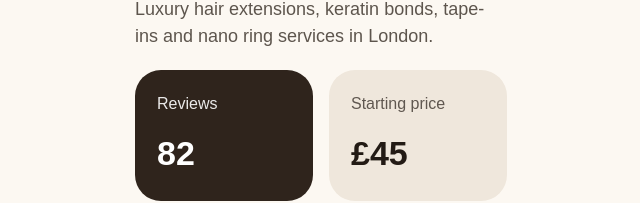
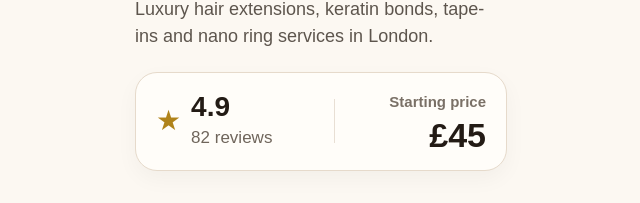
Before and after one commit to bellasalon4u-source/mapbookapp, a Next.js app: page /master/bella-keratin-studio in a window 1280 px wide. Shown: the part 609-812 px from the top of the page, without its empty margins (319-959 px from the left). Built offline with nearby package versions, Linux system fonts and the light colour scheme.

Commit message:
improve master stats block design

```diff
--- a/app/master/[id]/page.tsx
+++ b/app/master/[id]/page.tsx
@@ -352,45 +352,98 @@ export default function MasterPage() {
             {master.description}
           </p>
 
-          <div
+          <button
+            onClick={() => router.push(`/master/${master.id}/reviews`)}
             style={{
+              width: '100%',
+              marginTop: 22,
+              border: '1px solid #e6dacb',
+              background: '#fffdf9',
+              borderRadius: 22,
+              padding: '18px 20px',
               display: 'grid',
-              gridTemplateColumns: '1fr 1fr',
-              gap: 16,
-              marginTop: 20,
+              gridTemplateColumns: '1.2fr auto 1fr',
+              alignItems: 'center',
+              gap: 14,
+              boxShadow: '0 8px 22px rgba(0,0,0,0.04)',
+              textAlign: 'left',
             }}
           >
-            <button
-              onClick={() => router.push(`/master/${master.id}/reviews`)}
+            <div
               style={{
-                background: '#2f241c',
-                color: '#fff',
-                borderRadius: 26,
-                padding: 22,
-                border: 'none',
-                textAlign: 'left',
+                display: 'flex',
+                alignItems: 'center',
+                gap: 10,
+                minWidth: 0,
               }}
             >
-              <div style={{ opacity: 0.9, fontSize: 16 }}>Reviews</div>
-              <div style={{ fontSize: 34, fontWeight: 800, marginTop: 12 }}>
-                {master.reviews}
+              <span
+                style={{
+                  fontSize: 28,
+                  color: '#b0831a',
+                  lineHeight: 1,
+                  flexShrink: 0,
+                }}
+              >
+                ★
+              </span>
+
+              <div style={{ minWidth: 0 }}>
+                <div
+                  style={{
+                    fontSize: 28,
+                    fontWeight: 900,
+                    color: '#231b15',
+                    lineHeight: 1,
+                  }}
+                >
+                  {master.rating.toFixed(1)}
+                </div>
+                <div
+                  style={{
+                    marginTop: 4,
+                    fontSize: 17,
+                    color: '#6f655b',
+                    whiteSpace: 'nowrap',
+                  }}
+                >
+                  {master.reviews} reviews
+                </div>
               </div>
-            </button>
+            </div>
 
             <div
               style={{
-                background: '#efe7dc',
-                color: '#231b15',
-                borderRadius: 26,
-                padding: 22,
+                width: 1,
+                height: 44,
+                background: '#e8dfd4',
+                justifySelf: 'center',
               }}
-            >
-              <div style={{ opacity: 0.7, fontSize: 16 }}>Starting price</div>
-              <div style={{ fontSize: 34, fontWeight: 800, marginTop: 12 }}>
+            />
+
+            <div style={{ textAlign: 'right' }}>
+              <div
+                style={{
+                  fontSize: 15,
+                  color: '#7a7066',
+                  fontWeight: 700,
+                }}
+              >
+                Starting price
+              </div>
+              <div
+                style={{
+                  marginTop: 4,
+                  fontSize: 34,
+                  fontWeight: 900,
+                  color: '#231b15',
+                  lineHeight: 1,
+                }}
+              >
                 £{master.priceFrom}
               </div>
             </div>
-          </div>
+          </button>
 
           <h2 style={{ marginTop: 28, fontSize: 30 }}>Price list</h2>
 
```
